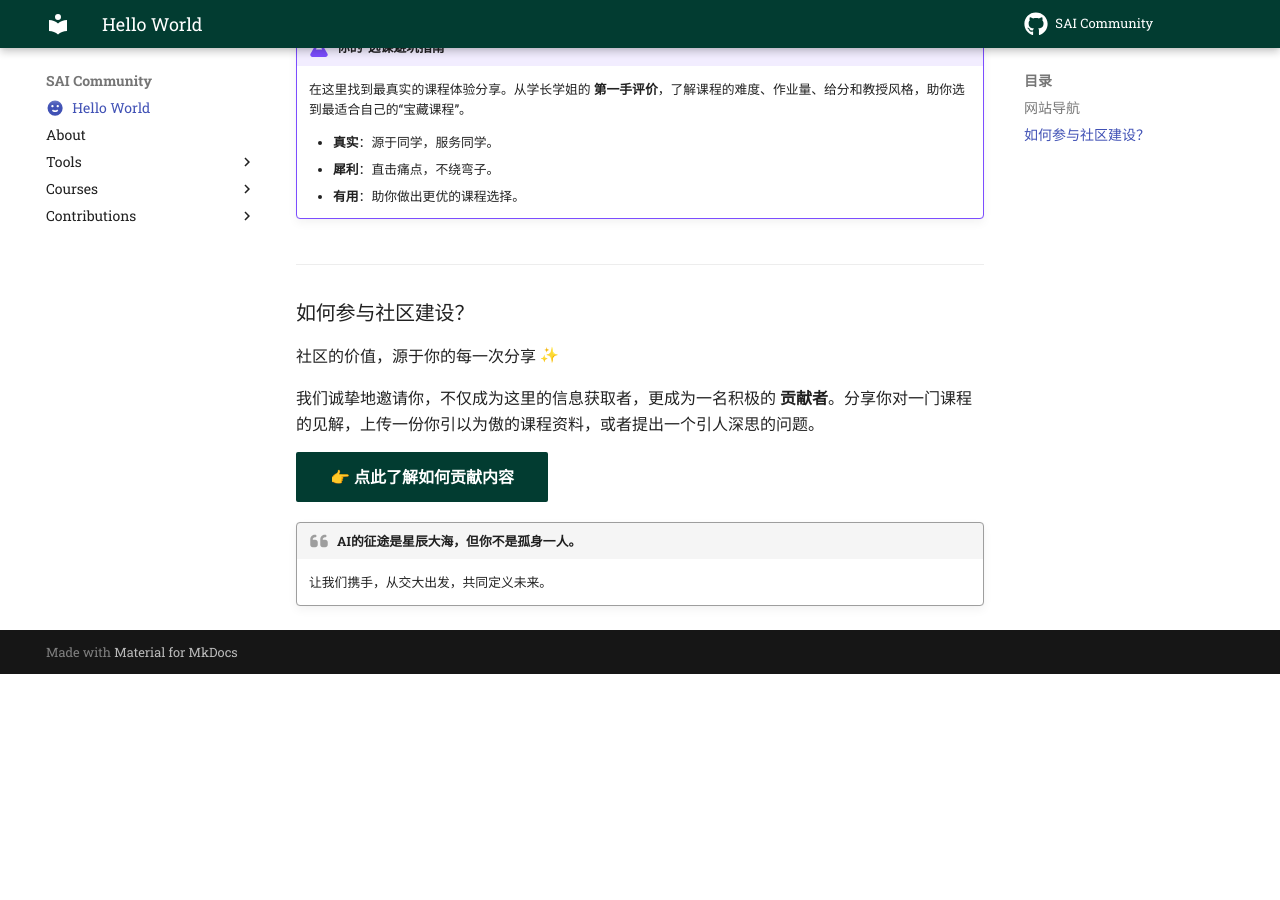
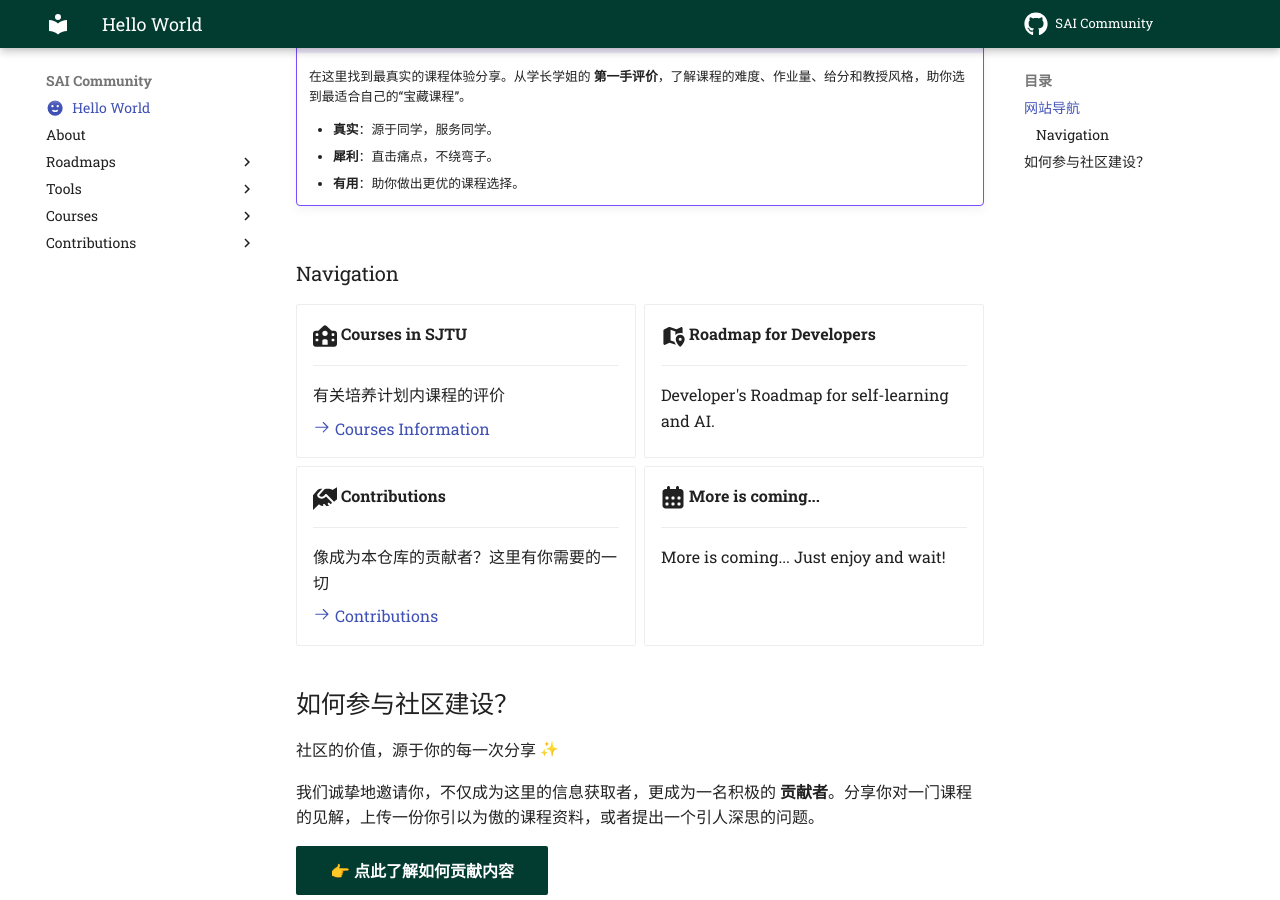
Before and after one commit to SJTU-SAI/SAI-Community, an MkDocs documentation site: the page built from docs/index.md, in a window 1280 px wide and 900 px high, scrolled down 815 px. Built offline with MkDocs 1.6.1 and Material for MkDocs 9.7.7, drawn with Linux system fonts in a browser that asks for light colours; emoji names are drawn with the system emoji font; comment, search, counter and statistics services are not loaded; before the commit the page ends 1489 px from its top, so only the background shows below that.

Commit message:
feat: add roadmaps and update index page

```diff
--- a/docs/index.md
+++ b/docs/index.md
@@ -10,8 +10,6 @@ icon: material/emoticon-happy
 
 你们好!
 
-
-
 身处人工智能的浪潮之巅，行走在交大这片精英汇聚的沃土上，你是否也曾有过这些瞬间？
 
 ???+ question "你是否有过这些困惑..."
@@ -22,9 +20,8 @@ icon: material/emoticon-happy
 !!! success "这个社区，因此而生！"
     我们希望打破信息壁垒，将每一个独立的“AI人”连接成一个富有活力的共同体。这里没有高高在上的说教，只有平等真诚的分享。
 
----
 
-### 网站导航
+## 网站导航
 在这里，你可以获得三大类有用信息：
 
 === "📖 课程评价"
@@ -53,9 +50,42 @@ icon: material/emoticon-happy
 
         无论是想深入特定领域（例如自主学习NLP，CV），还是学习最新技术（Agent，MCP），亦或是确定自己的研究方向，这里都有你的“引路人”。
 
----
+### Navigation
 
-### 如何参与社区建设？
+<div class="grid cards" markdown>
+
+-   :fontawesome-solid-school:{ .lg .middle } __Courses in SJTU__
+
+    ---
+
+    有关培养计划内课程的评价
+
+    [:octicons-arrow-right-24: Courses Information](./courses/init.md)
+
+-   :fontawesome-solid-map-location-dot:{ .lg .middle } __Roadmap for Developers__
+
+    ---
+
+    Developer's Roadmap for self-learning and AI.
+
+
+-   :fontawesome-solid-handshake-angle:{ .lg .middle } __Contributions__
+
+    ---
+
+    像成为本仓库的贡献者？这里有你需要的一切
+
+    [:octicons-arrow-right-24: Contributions](./contributions/contributors.md)
+
+-   :fontawesome-solid-calendar-days:{ .lg .middle } __More is coming...__
+
+    ---
+
+    More is coming... Just enjoy and wait!
+
+</div>
+
+## 如何参与社区建设？
 社区的价值，源于你的每一次分享 :sparkles:
 
 我们诚挚地邀请你，不仅成为这里的信息获取者，更成为一名积极的 **贡献者**。分享你对一门课程的见解，上传一份你引以为傲的课程资料，或者提出一个引人深思的问题。
--- a/mkdocs.yml
+++ b/mkdocs.yml
@@ -99,13 +99,15 @@ markdown_extensions:
 nav:
   - Hello World: "index.md"
   - About: "about.md"
-  # - Roadmaps:
-    # - Welcome: "roadmaps/welcome-to-ai.md"
+  - Roadmaps:
+    - README: "roadmaps/init.md"
+    - Website: "roadmaps/website-recommend.md"
     # - Self Learning: "roadmaps/cs-self-learning.md"
   - Tools:
     # - 命令行入门: "tools/cli.md"
     - Python 项目管理: "tools/python-package-managing.md"
   - Courses:
+    - README: "courses/init.md"
     - Semester 1.1:
       - 人工智能导论: "courses/Semester1.1/SJTU-AI1801.md"
       - 线性代数: "courses/Semester1.1/SJTU-MATH1205H.md"
@@ -114,7 +116,6 @@ nav:
     - Semester 1.2:
       - 数学分析II: "courses/Semester1.2/SJTU-MATH1608H.md"
       - 大学物理I: "courses/Semester1.2/SJTU-PHY1251H.md"
-      - 基础物理实验I: "courses/Semester1.2/SJTU-PHY1223H.md"
       - 数据结构: "courses/Semester1.2/SJTU-CS0501H.md"
       - 离散数学: "courses/Semester1.2/SJTU-CS2501H.md"
       - 编程综合实践: "courses/Semester1.2/SJTU-AI1803.md"
```
Also changed, not shown: docs/about.md (+6 -0 lines), docs/courses/init.md (added, +28 -0 lines), docs/roadmaps/init.md (added, +3 -0 lines), docs/roadmaps/website-recommend.md (added, +70 -0 lines), docs/roadmaps/cs-self-learning.md (added).
